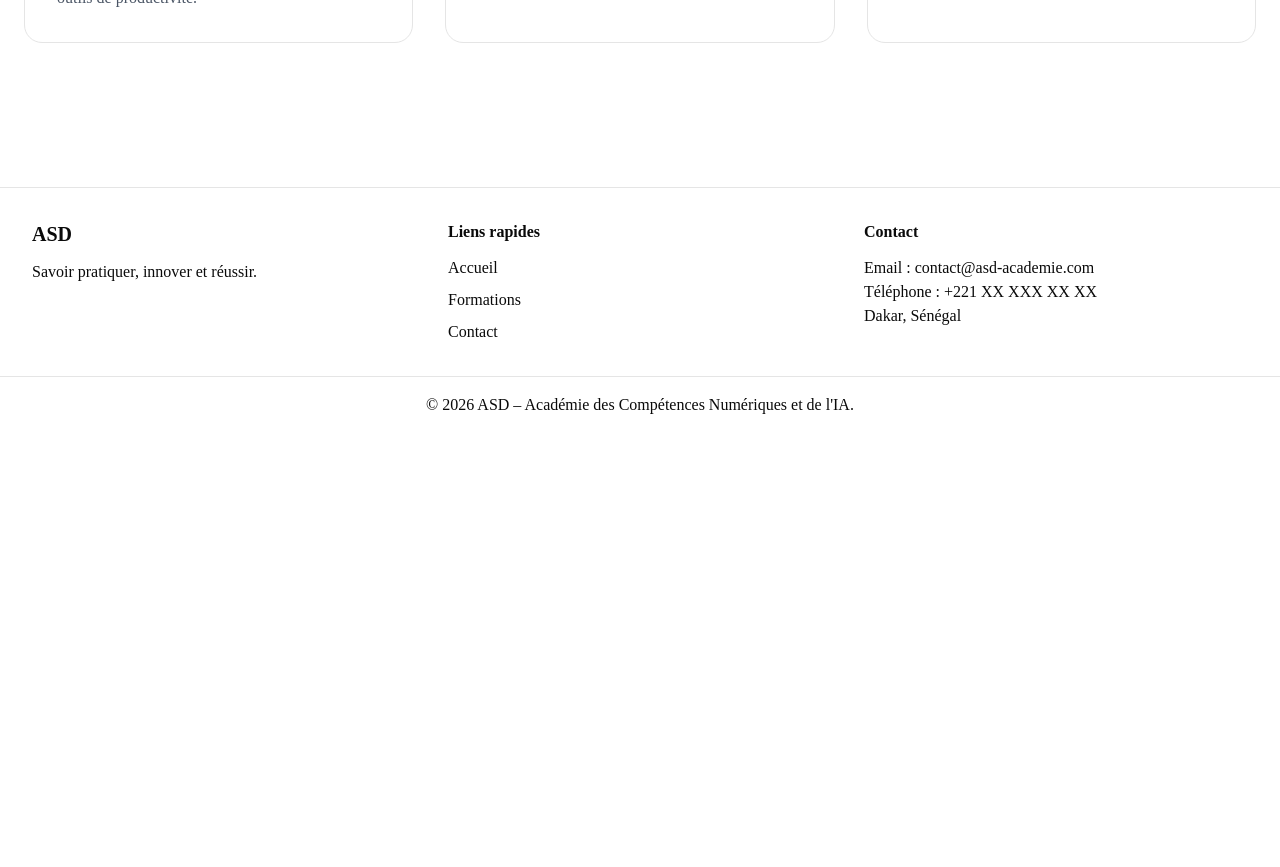
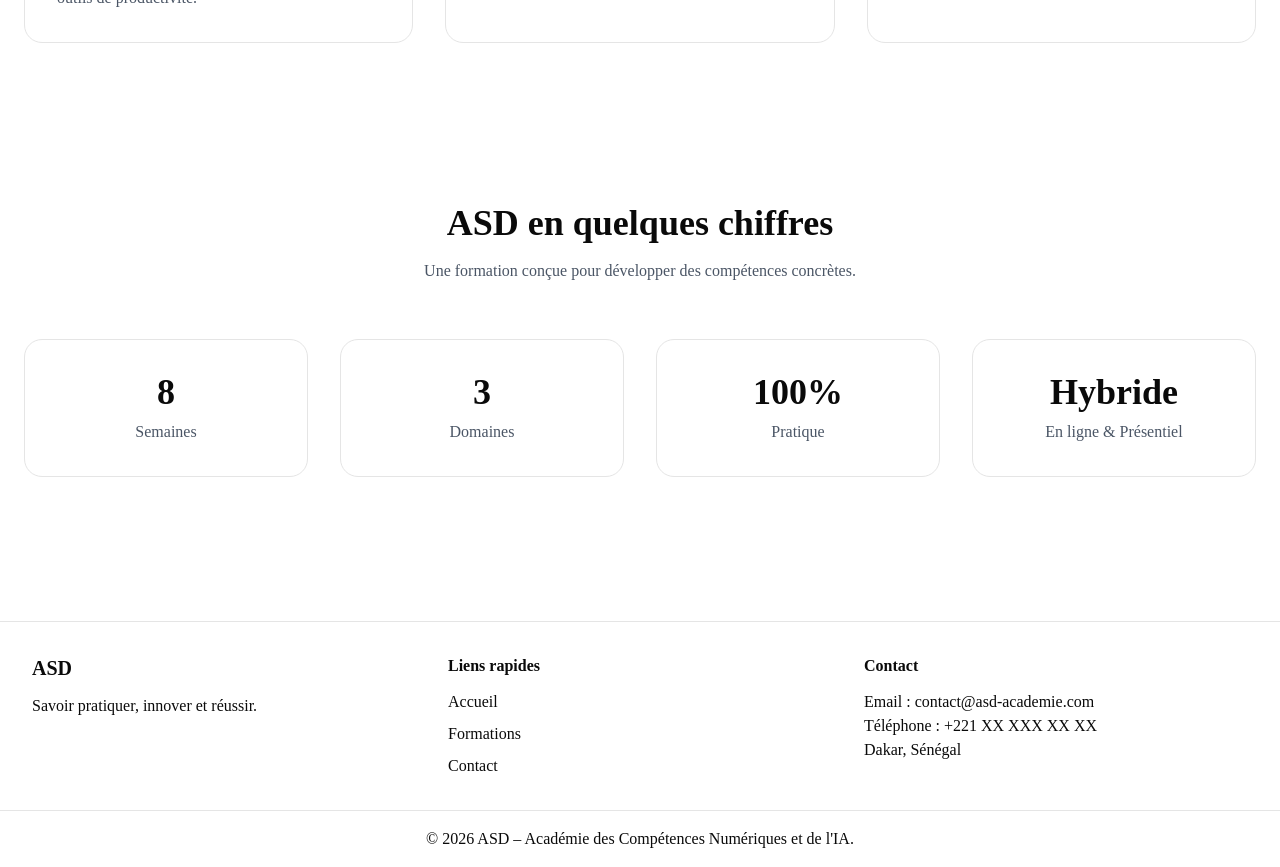
Before and after one commit to alassanediarra-tech/asd-academie, a Next.js app: page / in a window 1280 px wide. Shown: the part 1500-2367 px from the top of the page. Before the commit the page ends 1933 px from the top, so only its background shows below. Built offline with nearby package versions, Linux system fonts and the light colour scheme.

Commit message:
Ajout de la section chiffres clés

```diff
--- a/app/page.tsx
+++ b/app/page.tsx
@@ -131,6 +131,41 @@ import Link from "next/link";
 
         </div>
       </section>
+      <section className="max-w-7xl mx-auto px-6 py-20">
+        <div className="text-center mb-14">
+          <h2 className="text-4xl font-bold">
+            ASD en quelques chiffres
+          </h2>
+
+          <p className="mt-4 text-gray-600">
+            Une formation conçue pour développer des compétences concrètes.
+          </p>
+        </div>
+
+        <div className="grid grid-cols-2 md:grid-cols-4 gap-8 text-center">
+
+          <div className="border rounded-2xl p-8">
+            <h3 className="text-4xl font-bold">8</h3>
+            <p className="mt-2 text-gray-600">Semaines</p>
+          </div>
+
+          <div className="border rounded-2xl p-8">
+            <h3 className="text-4xl font-bold">3</h3>
+            <p className="mt-2 text-gray-600">Domaines</p>
+          </div>
+
+          <div className="border rounded-2xl p-8">
+            <h3 className="text-4xl font-bold">100%</h3>
+            <p className="mt-2 text-gray-600">Pratique</p>
+          </div>
+
+          <div className="border rounded-2xl p-8">
+            <h3 className="text-4xl font-bold">Hybride</h3>
+            <p className="mt-2 text-gray-600">En ligne & Présentiel</p>
+          </div>
+
+        </div>
+      </section>
     </>
   );
 }
```
